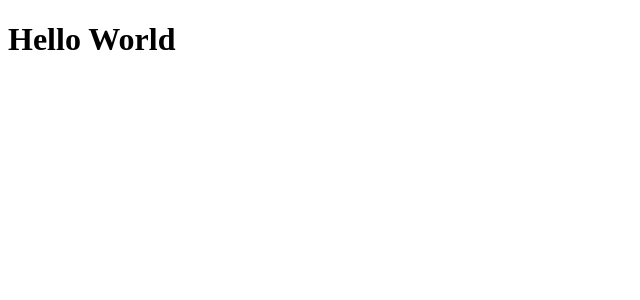
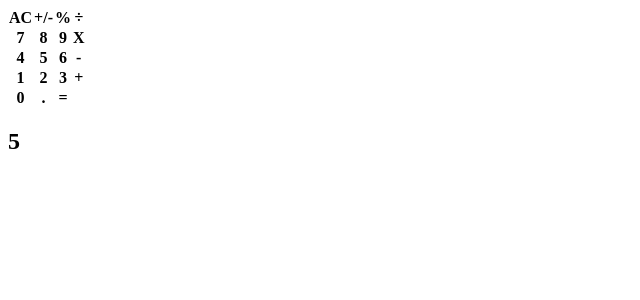
Before and after one commit to pipe2442/react-basic-calculator, a React (Create React App) app: page / in a window 1280 px wide. Shown: the top 300 px of the page, without its empty margins (0-640 px from the left). Built offline with nearby package versions, Linux system fonts and the light colour scheme.

Commit message:
Create components to build calculator and render results

```diff
--- /dev/null
+++ b/src/components/App.js
@@ -0,0 +1,12 @@
+import React from 'react';
+import Display from './Display';
+import ButtonPanel from './ButtonPanel';
+
+const App = () => (
+  <>
+    <ButtonPanel />
+    <Display result="5" />
+  </>
+);
+
+export default App;
--- /dev/null
+++ b/src/components/ButtonPanel.js
@@ -0,0 +1,37 @@
+import React from 'react';
+
+const ButtonPanel = () => (
+  <div>
+    <tr>
+      <th>AC</th>
+      <th>+/-</th>
+      <th>%</th>
+      <th>÷</th>
+    </tr>
+    <tr>
+      <th>7</th>
+      <th>8</th>
+      <th>9</th>
+      <th>X</th>
+    </tr>
+    <tr>
+      <th>4</th>
+      <th>5</th>
+      <th>6</th>
+      <th>-</th>
+    </tr>
+    <tr>
+      <th>1</th>
+      <th>2</th>
+      <th>3</th>
+      <th>+</th>
+    </tr>
+    <tr>
+      <th>0</th>
+      <th>.</th>
+      <th>=</th>
+    </tr>
+  </div>
+);
+
+export default ButtonPanel;
--- /dev/null
+++ b/src/components/Display.js
@@ -0,0 +1,17 @@
+import PropTypes from 'prop-types';
+
+const Display = (props) => {
+  const { result } = props;
+  return (
+    <div>
+      <h2>{result}</h2>
+    </div>
+  );
+};
+
+Display.defaultProps = { result: '0' };
+Display.propTypes = {
+  result: PropTypes.string,
+};
+
+export default Display;
--- a/src/components/HelloWorld.jsx
+++ /dev/null
@@ -1,7 +0,0 @@
-import React from 'react';
-
-const HelloWorld = () => (
-  <h1>Hello World</h1>
-);
-
-export default HelloWorld;
--- a/src/index.js
+++ b/src/index.js
@@ -1,5 +1,5 @@
 import React from 'react';
 import ReactDOM from 'react-dom';
-import HelloWorld from './components/HelloWorld';
+import App from './components/App';
 
-ReactDOM.render(<HelloWorld />, document.getElementById('root'));
+ReactDOM.render(<App />, document.getElementById('root'));
```
Also changed, not shown: src/components/Button.js (added, +16 -0 lines).
